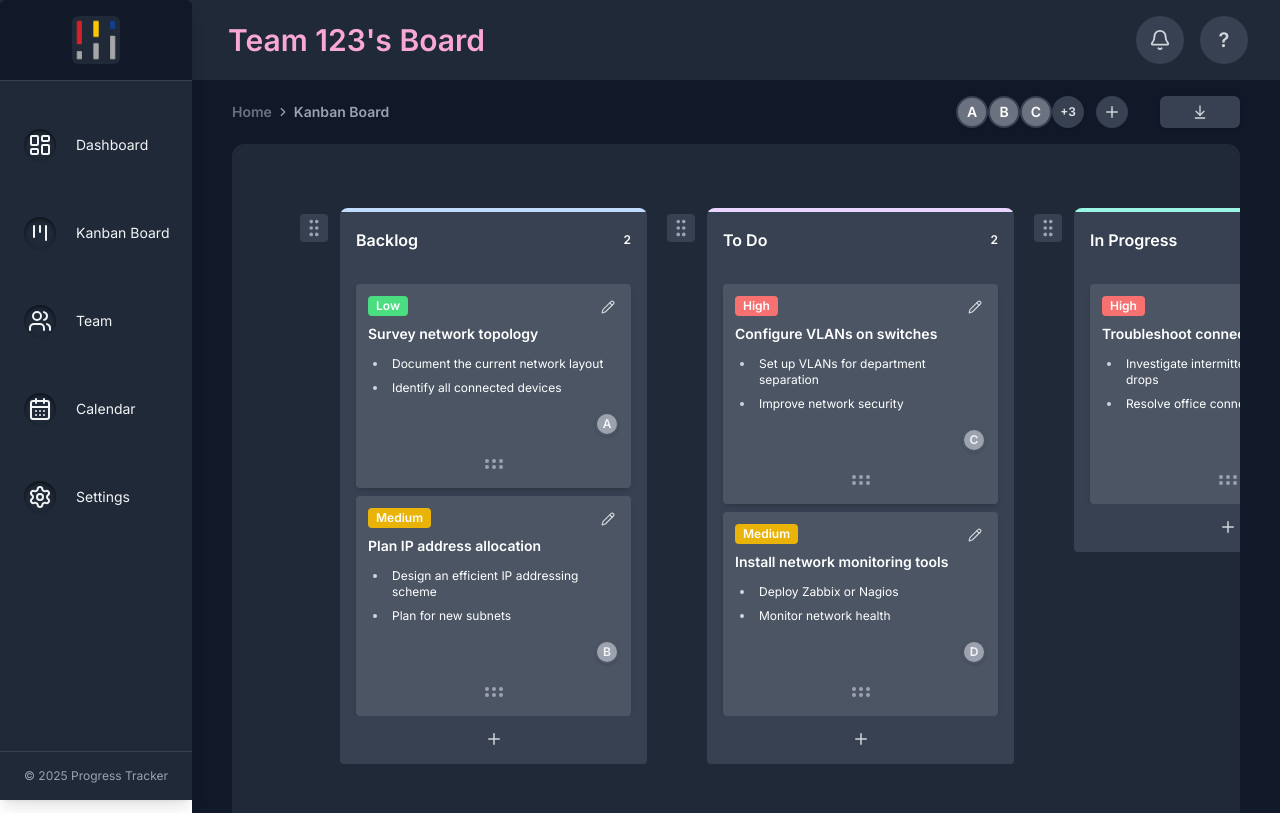
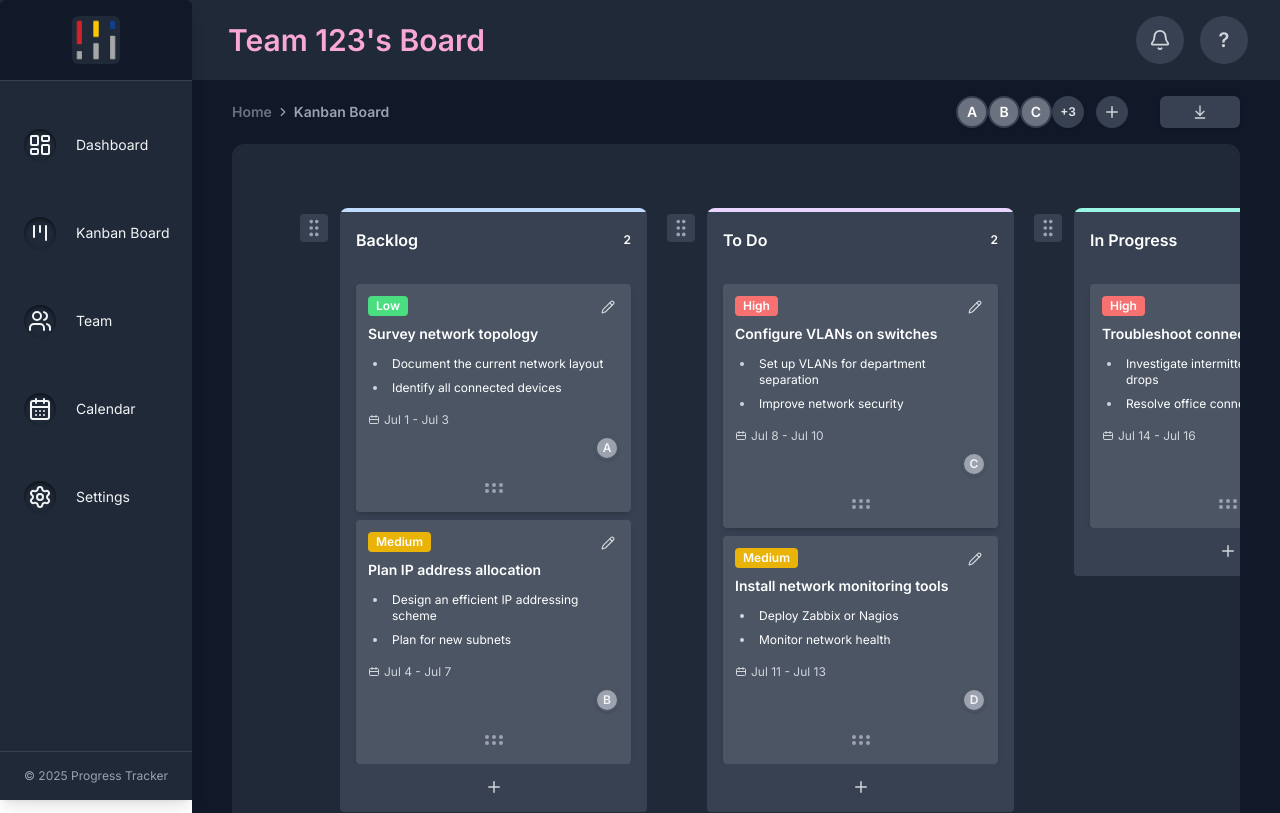
Before and after one commit to definitelynotjin/progress-tracker, a Next.js app: page /kanban in a window 1280 px wide. Shown: the top 813 px of the page. Built offline with nearby package versions, Linux system fonts and the light colour scheme.

Commit message:
feat: add due date functionality to tasks; update TaskCard and TaskDetail components for display and styling

```diff
--- a/src/app/components/calendar/calendar.module.css
+++ b/src/app/components/calendar/calendar.module.css
@@ -56,3 +56,8 @@
     color: #64748b;
     font-weight: 500;
 }
+
+.fc-button {
+    color: #fff !important;
+    font-weight: 500;
+}
--- a/src/app/components/kanban/KanbanBoard.tsx
+++ b/src/app/components/kanban/KanbanBoard.tsx
@@ -39,7 +39,8 @@ const initialTasks: Record<ColumnType, Task[]> = {
             updatedAt: new Date().toISOString(),
             column: "Backlog",
             priority: "Low",
-            assignee: "Ali"
+            assignee: "Ali",
+            dueDate: { from: "2025-07-01", to: "2025-07-03" }
         },
         {
             id: "task-b",
@@ -53,7 +54,8 @@ const initialTasks: Record<ColumnType, Task[]> = {
             updatedAt: new Date().toISOString(),
             column: "Backlog",
             priority: "Medium",
-            assignee: "Burhan"
+            assignee: "Burhan",
+            dueDate: { from: "2025-07-04", to: "2025-07-07" }
         },
     ],
     "To Do": [
@@ -69,7 +71,8 @@ const initialTasks: Record<ColumnType, Task[]> = {
             updatedAt: new Date().toISOString(),
             column: "To Do",
             priority: "High",
-            assignee: "Coki"
+            assignee: "Coki",
+            dueDate: { from: "2025-07-08", to: "2025-07-10" }
         },
         {
             id: "task-d",
@@ -83,7 +86,8 @@ const initialTasks: Record<ColumnType, Task[]> = {
             updatedAt: new Date().toISOString(),
             column: "To Do",
             priority: "Medium",
-            assignee: "Dennis"
+            assignee: "Dennis",
+            dueDate: { from: "2025-07-11", to: "2025-07-13" }
         },
     ],
     "In Progress": [
@@ -99,7 +103,8 @@ const initialTasks: Record<ColumnType, Task[]> = {
             updatedAt: new Date().toISOString(),
             column: "In Progress",
             priority: "High",
-            assignee: "Erfan"
+            assignee: "Erfan",
+            dueDate: { from: "2025-07-14", to: "2025-07-16" }
         },
     ],
     Done: [
@@ -115,7 +120,8 @@ const initialTasks: Record<ColumnType, Task[]> = {
             updatedAt: new Date().toISOString(),
             column: "Done",
             priority: "Low",
-            assignee: "Frank"
+            assignee: "Frank",
+            dueDate: { from: "2025-07-17", to: "2025-07-18" }
         },
     ],
 };
--- a/src/app/components/kanban/TaskCard.tsx
+++ b/src/app/components/kanban/TaskCard.tsx
@@ -59,6 +59,18 @@ export default function TaskCard({ task, onClick }: TaskCardProps) {
                         />
                     )}
                 </div>
+                {/* Due date range display */}
+                {task.dueDate && typeof task.dueDate === 'object' && 'from' in task.dueDate && 'to' in task.dueDate && task.dueDate.from && task.dueDate.to && (
+                    <div className="w-full mt-2 text-xs text-muted-foreground flex items-center justify-between">
+                        <span className="flex items-center gap-1 text-gray-300">
+                            <svg xmlns="http://www.w3.org/2000/svg" className="h-3 w-3" fill="none" viewBox="0 0 24 24" stroke="currentColor">
+                                <path strokeLinecap="round" strokeLinejoin="round" strokeWidth="2" d="M8 7V3M16 7V3M3 11h18M5 19h14a2 2 0 002-2V7a2 2 0 00-2-2H5a2 2 0 00-2 2v10a2 2 0 002 2z" />
+                            </svg>
+                            <span>{new Date(task.dueDate.from).toLocaleDateString("default", { month: "short", day: "numeric" })} - {new Date(task.dueDate.to).toLocaleDateString("default", { month: "short", day: "numeric" })}</span>
+                        </span>
+                    </div>
+                )}
+
                 {/* Footer: Assigned to avatar and grip icon */}
                 <div className="flex items-center w-full mt-2">
                     <div className="flex-1"></div>
--- a/src/app/components/kanban/TaskDetail.tsx
+++ b/src/app/components/kanban/TaskDetail.tsx
@@ -81,7 +81,7 @@ export default function TaskDetail({ task, onSave, onCancel }: TaskDetailProps)
                     <span className="text-xs text-gray-300">Date Range:</span>
                     <Popover>
                         <PopoverTrigger asChild>
-                            <Button variant="outline" size="sm" className="text-xs text-gray-600 rounded-md bg-gray-300 px-2 py-1">
+                            <Button variant="outline" size="sm" className="text-xs text-gray-600 rounded-md bg-gray-100 px-2 py-1">
                                 {dueDateRange?.from && dueDateRange?.to
                                     ? `${format(dueDateRange.from, "MMM dd, yyyy")} - ${format(dueDateRange.to, "MMM dd, yyyy")}`
                                     : dueDateRange?.from
--- a/src/components/ui/calendar.tsx
+++ b/src/components/ui/calendar.tsx
@@ -157,7 +157,7 @@ function CalendarDayButton({
       className={cn(
         // Only apply bg if not in range
         !modifiers.range_start && !modifiers.range_middle && !modifiers.range_end
-          ? "bg-gray-700 text-white"
+          ? "bg-gray-700 text-white "
           : "",
         "flex aspect-square h-auto w-full min-w-[--cell-size] flex-col gap-1 font-normal leading-none [&>span]:text-xs [&>span]:opacity-90 data-[selected-single=true]:bg-gray-900 data-[selected-single=true]:text-gray-100",
         className
```
